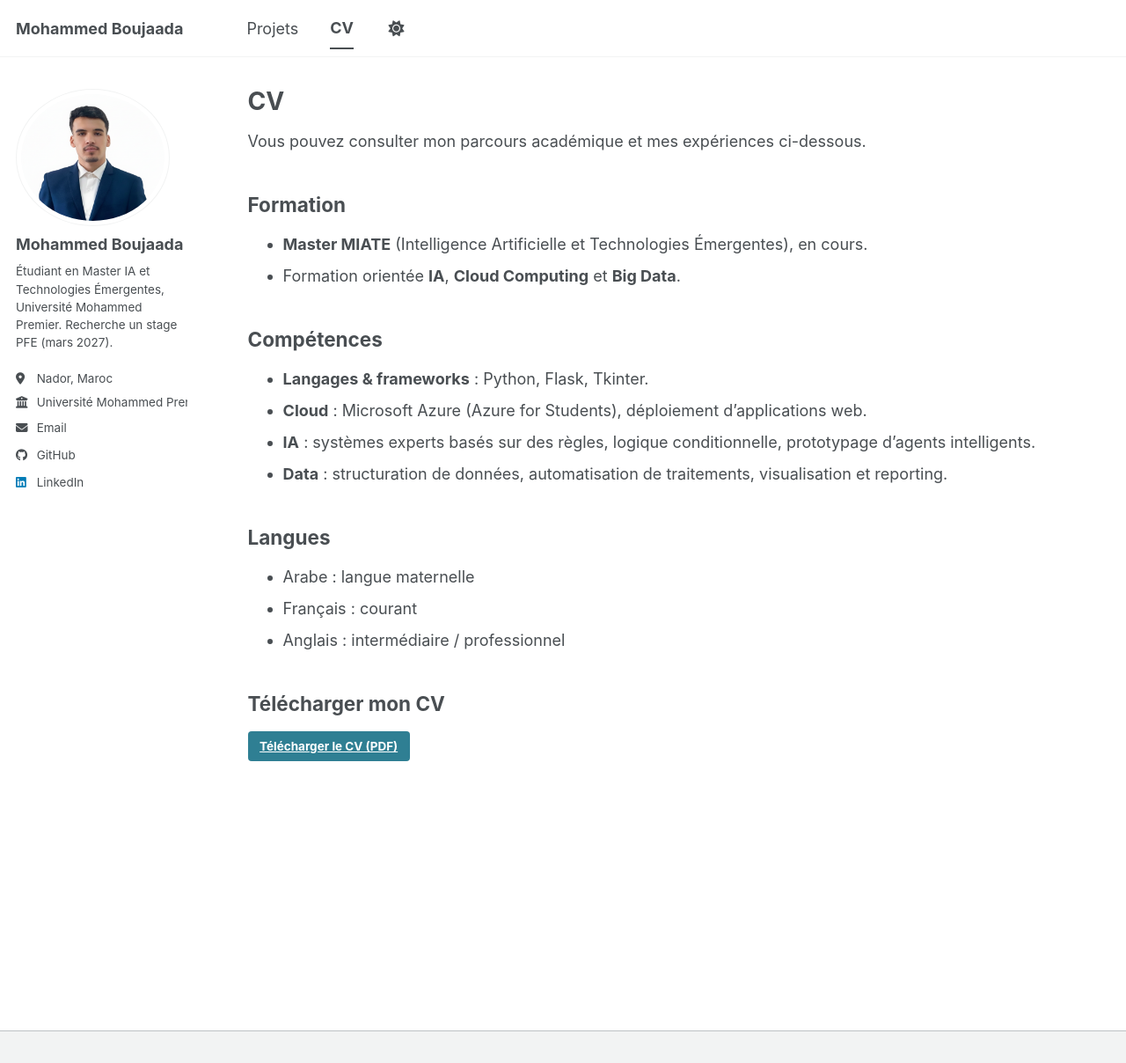
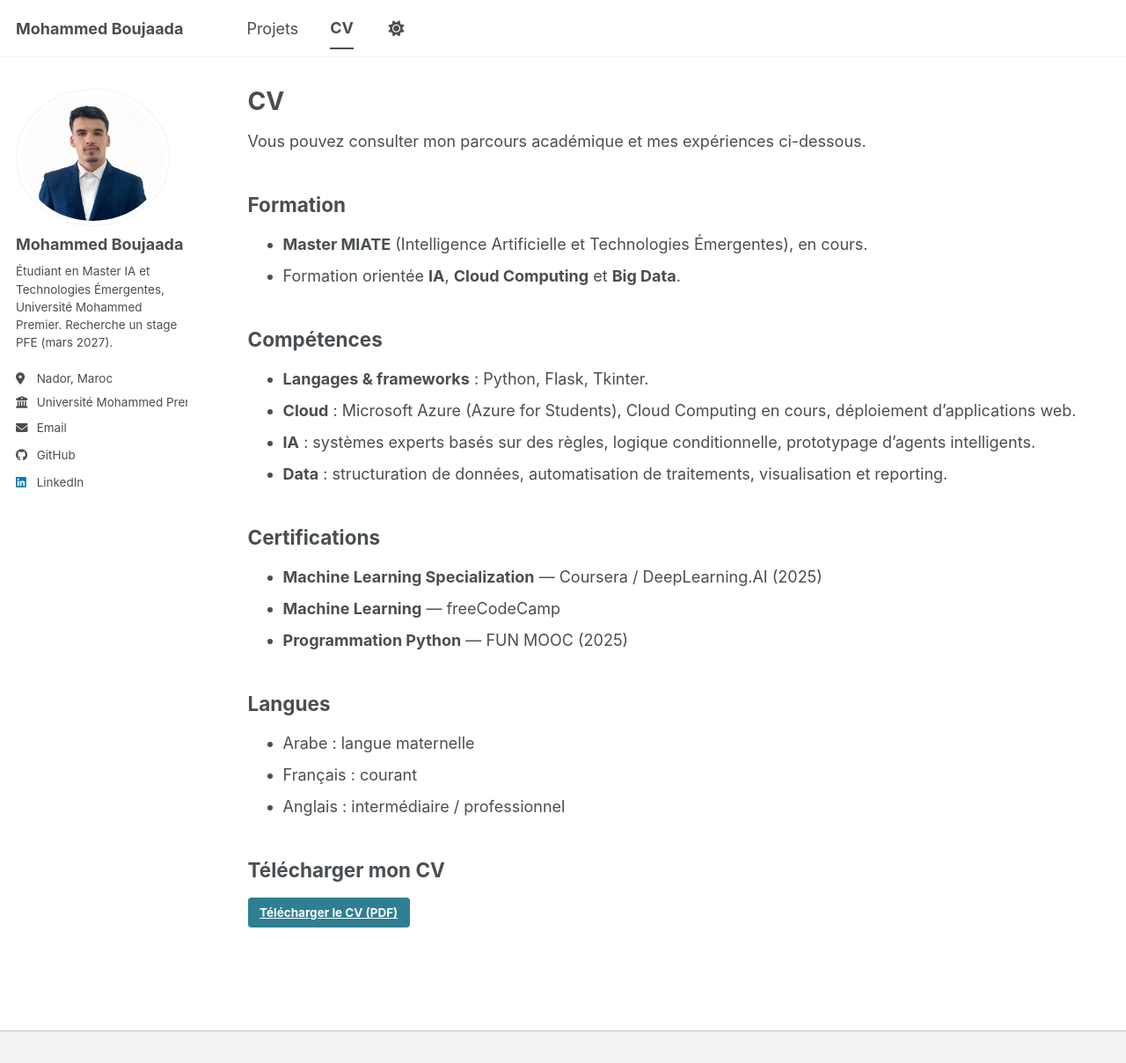
Before and after one commit to mohammed-boujaada/mohammed-boujaada.github.io, a Jekyll site: the page built from _pages/cv.md, in a window 1280 px wide and 1208 px high. Shown: the whole window at 88% size. Built offline with Jekyll 4.4.1, drawn with Linux system fonts in a browser that asks for light colours; a style sheet for code colours, icons or effects is not loaded.

Commit message:
Add machine learning and Python certifications
Co-authored-by: Copilot <223556219+Copilot@users.noreply.github.com>

```diff
--- a/_pages/cv.md
+++ b/_pages/cv.md
@@ -12,9 +12,14 @@ Vous pouvez consulter mon parcours académique et mes expériences ci-dessous.
 
 ## Compétences
 - **Langages & frameworks** : Python, Flask, Tkinter.
-- **Cloud** : Microsoft Azure (Azure for Students), déploiement d'applications web.
+- **Cloud** : Microsoft Azure (Azure for Students), Cloud Computing en cours, déploiement d'applications web.
 - **IA** : systèmes experts basés sur des règles, logique conditionnelle, prototypage d'agents intelligents.
 - **Data** : structuration de données, automatisation de traitements, visualisation et reporting.
+
+## Certifications
+- **Machine Learning Specialization** — Coursera / DeepLearning.AI (2025)
+- **Machine Learning** — freeCodeCamp
+- **Programmation Python** — FUN MOOC (2025)
 
 ## Langues
 - Arabe : langue maternelle
```
